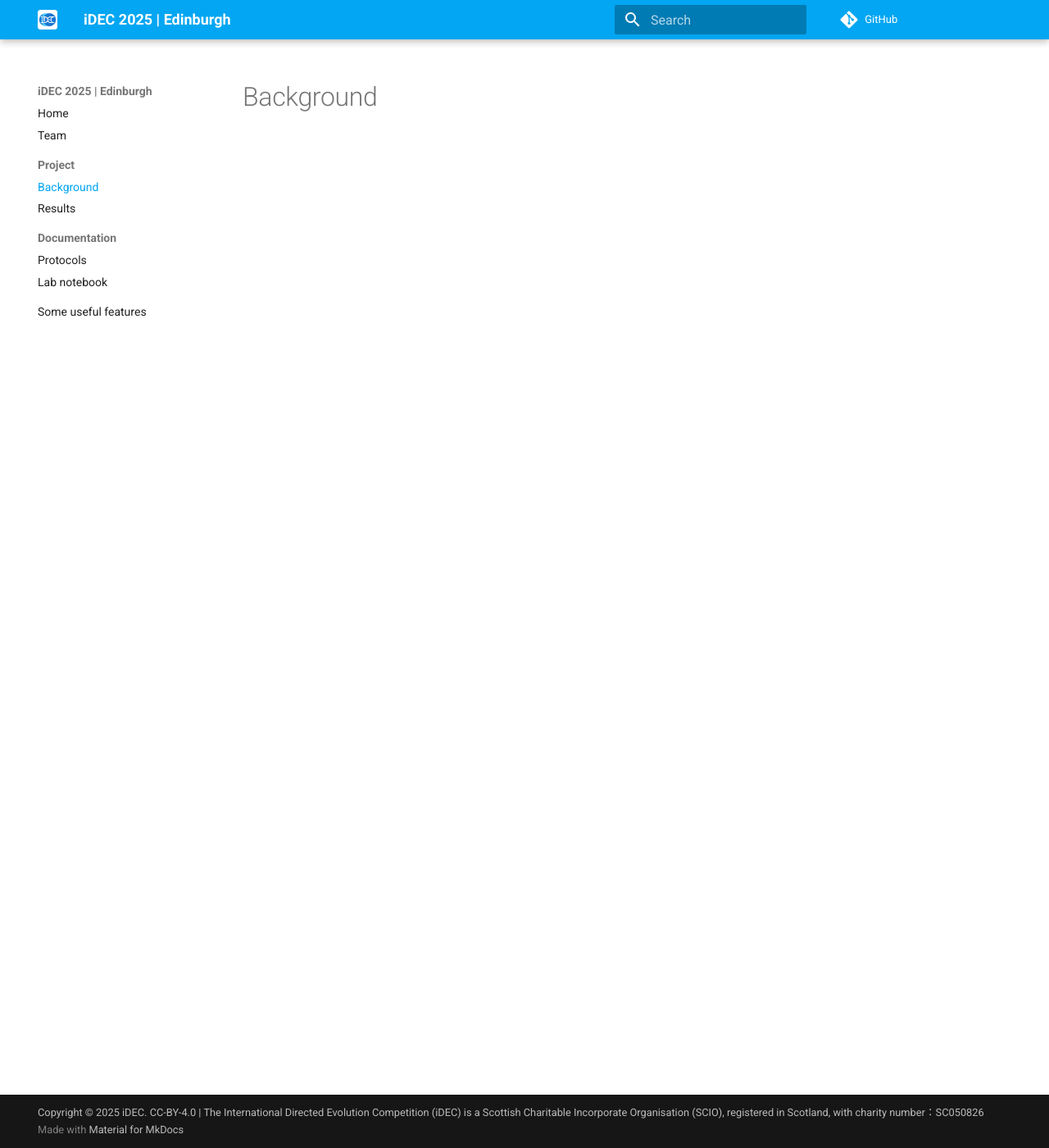
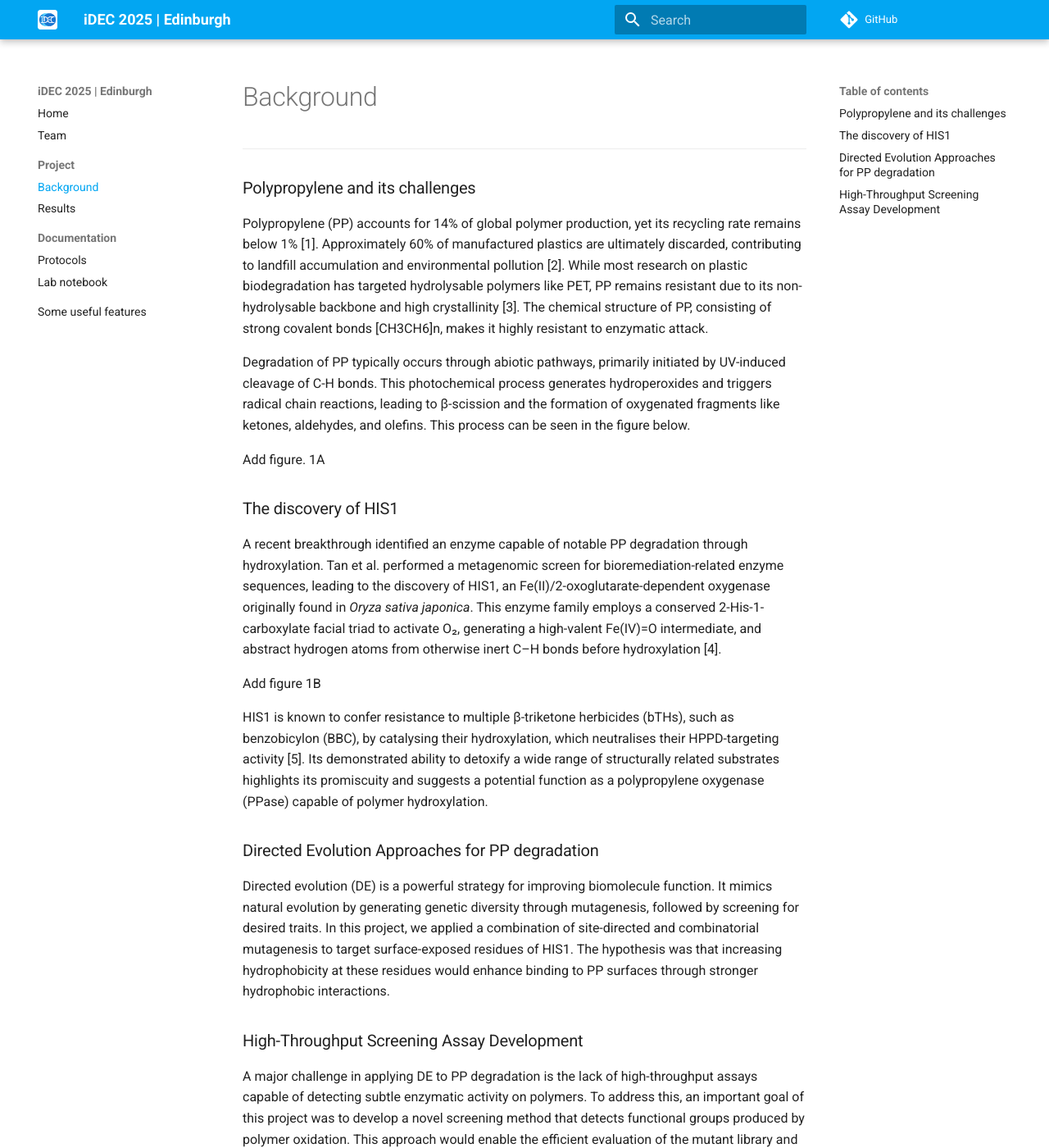
Before and after one commit to idec-teams/2025_Edinburgh, an MkDocs documentation site: the page built from docs/project/background.md, in a window 1280 px wide and 1400 px high. Shown: the whole window at 82% size. Built offline with MkDocs 1.6.1 and Material for MkDocs 9.7.7, drawn with Linux system fonts in a browser that asks for light colours; comment, search, counter and statistics services are not loaded; some of the changed text lies outside the part shown.

Commit message:
Update background.md

```diff
--- a/docs/project/background.md
+++ b/docs/project/background.md
@@ -1 +1,34 @@
 # Background
+
+---
+
+### Polypropylene and its challenges
+Polypropylene (PP) accounts for 14% of global polymer production, yet its recycling rate remains below 1% [1]. Approximately 60% of manufactured plastics are ultimately discarded, contributing to landfill accumulation and environmental pollution [2]. While most research on plastic biodegradation has targeted hydrolysable polymers like PET, PP remains resistant due to its non-hydrolysable backbone and high crystallinity [3]. The chemical structure of PP, consisting of strong covalent bonds [CH3CH6]n, makes it highly resistant to enzymatic attack.
+
+Degradation of PP typically occurs through abiotic pathways, primarily initiated by UV-induced cleavage of C-H bonds. This photochemical process generates hydroperoxides and triggers radical chain reactions, leading to β-scission and the formation of oxygenated fragments like ketones, aldehydes, and olefins. This process can be seen in the figure below.
+
+Add figure. 1A
+
+### The discovery of HIS1
+
+A recent breakthrough identified an enzyme capable of notable PP degradation through hydroxylation. Tan et al. performed a metagenomic screen for bioremediation-related enzyme sequences, leading to the discovery of HIS1, an Fe(II)/2-oxoglutarate-dependent oxygenase originally found in *Oryza sativa japonica*.
+This enzyme family employs a conserved 2-His-1-carboxylate facial triad to activate O₂, generating a high-valent Fe(IV)=O intermediate, and abstract hydrogen atoms from otherwise inert C–H bonds before hydroxylation [4].
+
+Add figure 1B
+
+HIS1 is known to confer resistance to multiple β-triketone herbicides (bTHs), such as benzobicylon (BBC), by catalysing their hydroxylation, which neutralises their HPPD-targeting activity [5]. Its demonstrated ability to detoxify a wide range of structurally related substrates highlights its promiscuity and suggests a potential function as a polypropylene oxygenase (PPase) capable of polymer hydroxylation.
+
+### Directed Evolution Approaches for PP degradation
+
+Directed evolution (DE) is a powerful strategy for improving biomolecule function. It mimics natural evolution by generating genetic diversity through mutagenesis, followed by screening for desired traits. In this project, we applied a combination of site-directed and combinatorial mutagenesis to target surface-exposed residues of HIS1. The hypothesis was that increasing hydrophobicity at these residues would enhance binding to PP surfaces through stronger hydrophobic interactions.
+
+### High-Throughput Screening Assay Development
+
+A major challenge in applying DE to PP degradation is the lack of high-throughput assays capable of detecting subtle enzymatic activity on polymers. To address this, an important goal of this project was to develop a novel screening method that detects functional groups produced by polymer oxidation. This approach would enable the efficient evaluation of the mutant library and provide a valuable tool for other DE projects targeting polymers similar to PP.
+
+
+[1] Nordahl et al., 2023
+[2] Geyer et al., 2017
+[3] Wang et al., 2024
+[4] (Martinez and Hausinger, 2015)
+[5] (Maeda et al., 2019)
```
